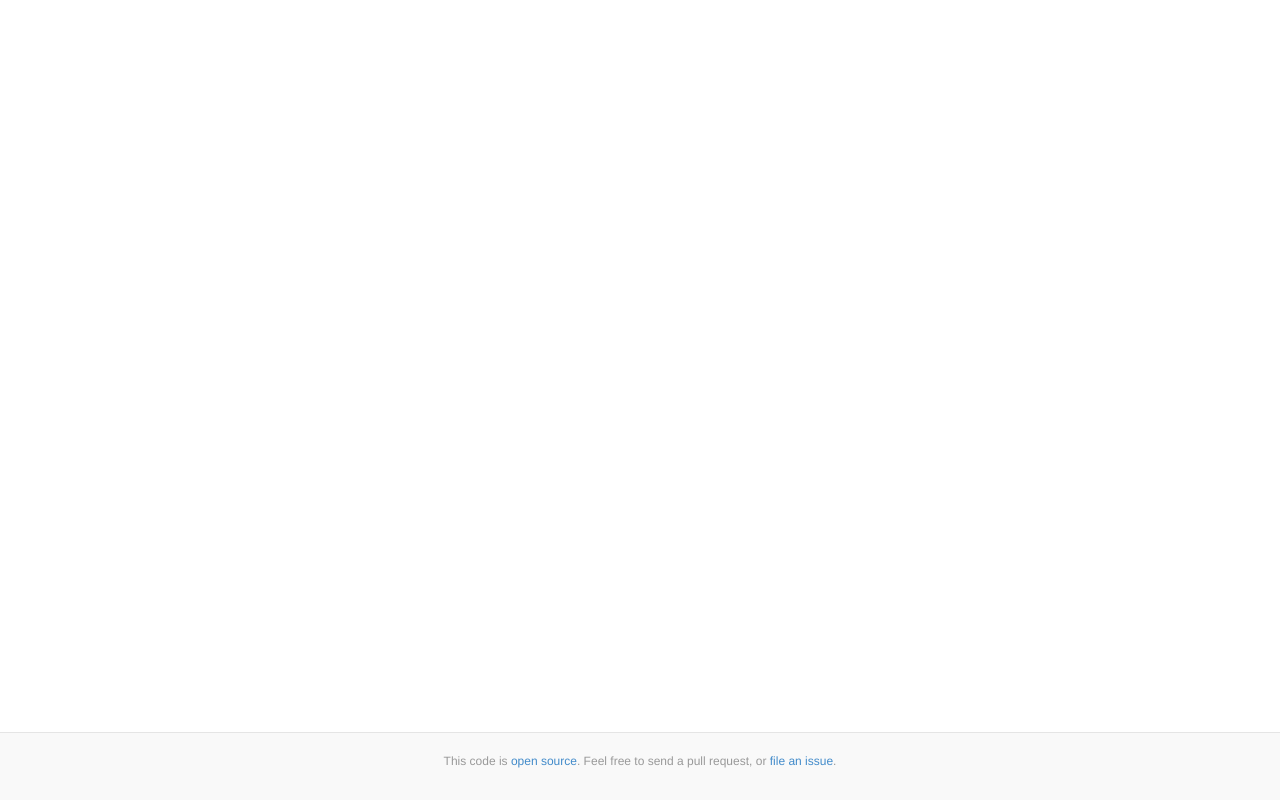
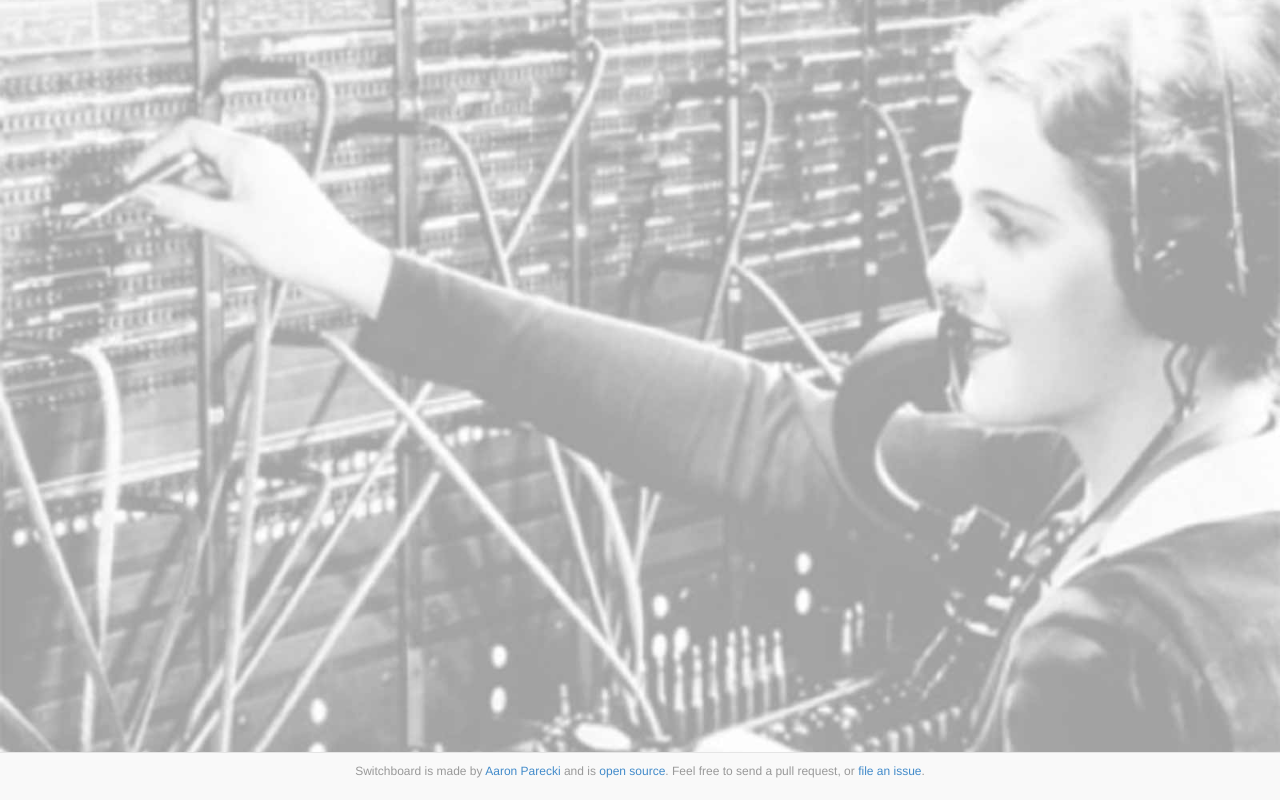
Before and after one commit to aaronpk/Switchboard, a PHP site: template views/layout.php in a window 1280 px wide. Run offline with PHP 8.4, Linux system fonts and the light colour scheme; the template is opened without the code that fills it, so the values that code supplies are empty; some libraries are stand-ins or nearby versions.

Commit message:
add background image

```diff
--- a/public/css/style.css
+++ b/public/css/style.css
@@ -1,14 +1,19 @@
 body {
   padding-top: 10px;
   background: #fff;
+  background: url(/images/bkg.jpg) no-repeat center center fixed;
+  -webkit-background-size: cover;
+  -moz-background-size: cover;
+  -o-background-size: cover;
+  background-size: cover;
+  padding-bottom: 40px;
 }
 
 body.logged-out {
   background: white;
 }
-.logged-out .jumbotron {
-  background-color: #fffbeb;
-  border: 1px #fff2bc solid;
+.jumbotron {
+  border: 1px #bbb solid;
 }
 
 .header {
@@ -33,7 +38,7 @@ body.logged-out {
   color: #999;
   background-color: #f9f9f9;
   border-top: 1px #e5e5e5 solid;
-  position: absolute;
+  position: fixed;
   bottom: 0;
   width: 100%;
 }
@@ -45,7 +50,7 @@ body.logged-out {
 }
 
 .footer .credits {
-  padding: 20px;
+  padding: 10px;
   font-size: 12px;
 }
 
--- a/views/layout.php
+++ b/views/layout.php
@@ -55,7 +55,7 @@
 
   <div class="footer">
     <p class="credits">
-      This code is <a href="https://github.com/aaronpk/Switchboard">open source</a>.
+      Switchboard is made by <a href="http://aaronparecki.com/">Aaron Parecki</a> and is <a href="https://github.com/aaronpk/Switchboard">open source</a>.
       Feel free to send a pull request, or <a href="https://github.com/aaronpk/Switchboard/issues">file an issue</a>.
     </p>
   </div>
```
Also changed, not shown: public/images/bkg.jpg (added).
